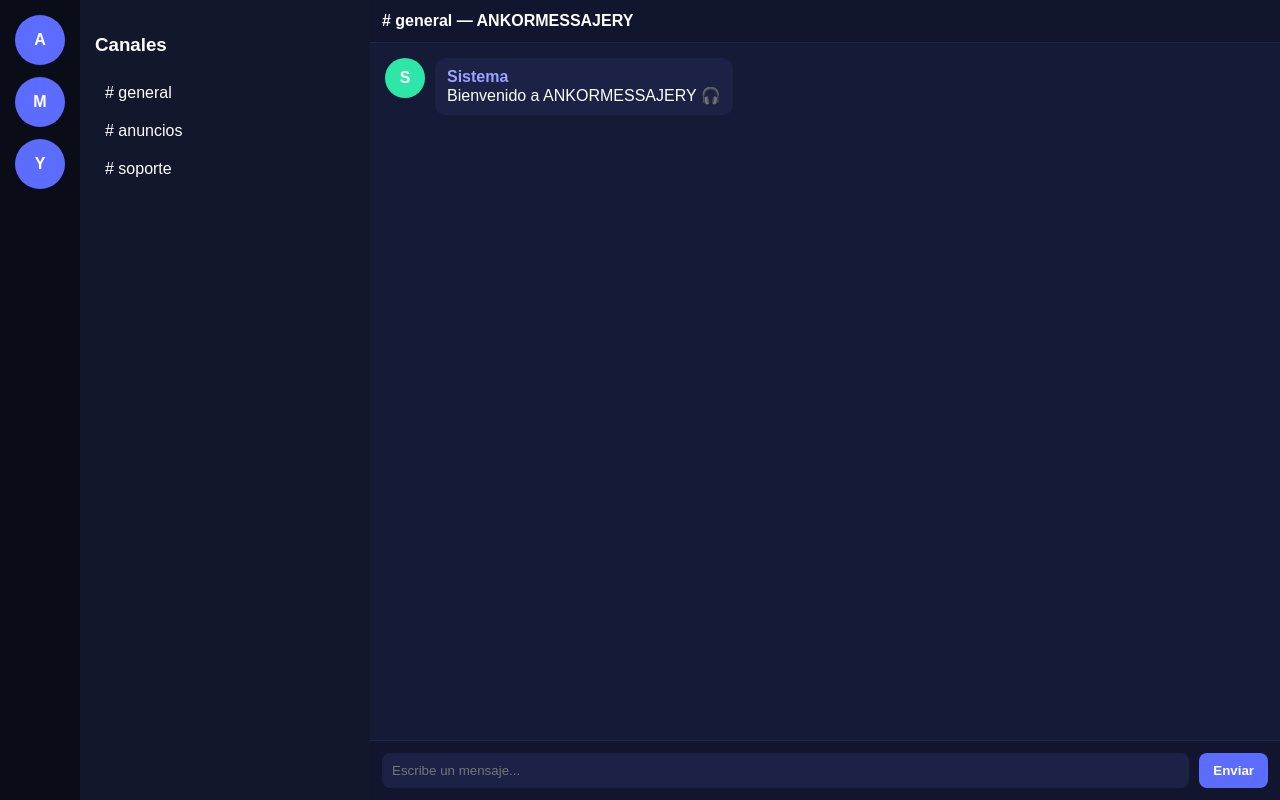
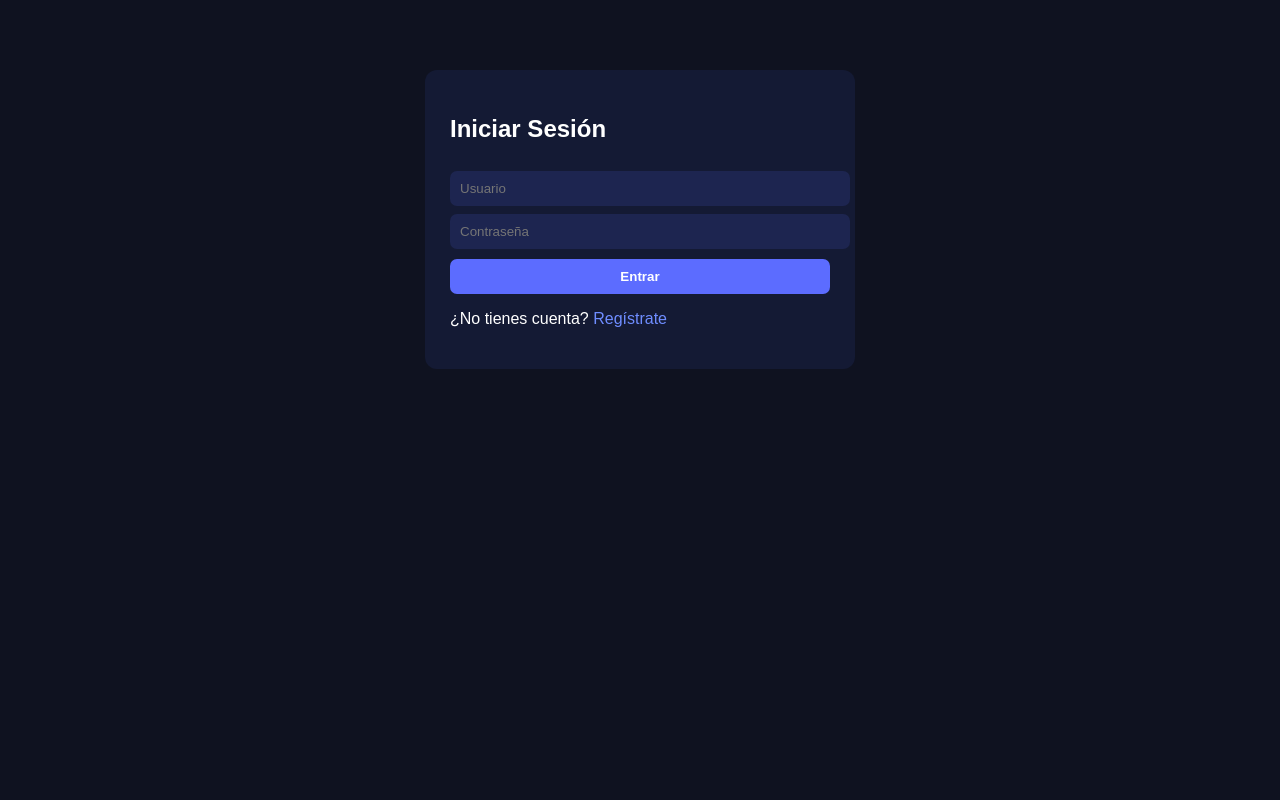
Before and after one commit to ANKOR-13/ANKORMESSAJERY, a plain HTML site: page index.html in a window 1280 px wide. Drawn offline with Linux system fonts and the light colour scheme.

Commit message:
Refactor HTML structure and styles for login page
Signed-off-by: ANKOR-13 <josucardeq23@gmail.com>

```diff
--- a/index.html
+++ b/index.html
@@ -1,247 +1,203 @@
 <!DOCTYPE html>
 <html lang="es">
 <head>
-<meta charset="UTF-8" />
-<meta name="viewport" content="width=device-width, initial-scale=1.0" />
-<title>ANKORMESSAJERY</title>
+<meta charset="UTF-8">
+<meta name="viewport" content="width=device-width, initial-scale=1.0">
+<title>ANKORMESSAJERY — Login</title>
 
 <style>
-/* 🎨 COLORES PERSONALIZABLES */
-:root{
-  --bg-dark:#0f1220;
-  --bg-panel:#11162e;
-  --bg-light:#151b36;
-  --primary:#5c6cff;
-  --accent:#2ee6a8;
-  --text:#ffffff;
-  --secondary:#9aa3ff;
+body{
+  margin:0;
+  background:#0f1220;
+  color:white;
+  font-family:Arial;
 }
 
-/* RESET */
-body{
-  margin:0;
-  font-family: Arial, Helvetica, sans-serif;
-  background:var(--bg-dark);
-  color:var(--text);
+/* CONTENEDOR */
+.box{
+  max-width:380px;
+  margin:70px auto;
+  padding:25px;
+  background:#141a34;
+  border-radius:12px;
 }
 
-/* 🌍 LAYOUT */
-.app{
-  display:flex;
-  height:100vh;
+/* INPUTS */
+input{
+  width:100%;
+  padding:10px;
+  border-radius:7px;
+  border:none;
+  margin-top:8px;
+  background:#1d2550;
+  color:white;
+}
+button{
+  width:100%;
+  margin-top:10px;
+  padding:10px;
+  border-radius:7px;
+  border:none;
+  font-weight:bold;
+  cursor:pointer;
+  background:#5c6cff;
+  color:white;
 }
 
-/* SERVERS */
-.servers{
-  width:80px;
-  background:#0a0d18;
-  display:flex;
-  flex-direction:column;
-  align-items:center;
-  padding-top:15px;
-  gap:12px;
-}
+.hide{display:none;}
 
-.server{
-  width:50px;
-  height:50px;
+.avatar{
+  width:60px;
+  height:60px;
   border-radius:50%;
-  background:var(--primary);
+  background:#2ee6a8;
   display:flex;
   justify-content:center;
   align-items:center;
+  font-size:25px;
   font-weight:bold;
-  cursor:pointer;
-  transition:0.2s;
+  margin:auto;
 }
 
-.server:hover{
-  transform:scale(1.1) rotate(2deg);
-}
-
-/* SIDEBAR */
-.sidebar{
-  width:260px;
-  background:#13172b;
-  padding:15px;
-}
-
-.channel{
-  padding:10px;
-  border-radius:6px;
-  cursor:pointer;
-  transition:0.2s;
-}
-
-.channel:hover{
-  background:#1d2342;
-  transform:translateX(3px);
-}
-
-/* CHAT */
-.chat{
-  flex:1;
-  display:flex;
-  flex-direction:column;
-  background:var(--bg-light);
-}
-
-/* HEADER */
-.chat-header{
-  padding:12px;
-  background:var(--bg-panel);
-  font-weight:bold;
-  border-bottom:1px solid #1f264b;
-}
-
-/* MESSAGES */
-.messages{
-  flex:1;
-  padding:15px;
-  overflow-y:auto;
-}
-
-.message{
-  margin-bottom:14px;
-  display:flex;
-  gap:10px;
-  animation:fadeIn .25s ease forwards;
-  opacity:0;
-}
-
-@keyframes fadeIn{
-  from{opacity:0; transform:translateY(5px);}
-  to{opacity:1; transform:none;}
-}
-
-.avatar{
-  width:40px;
-  height:40px;
-  border-radius:50%;
-  background:var(--accent);
-  display:flex;
-  justify-content:center;
-  align-items:center;
-  font-weight:bold;
-}
-
-/* TEXT */
-.message-text{
-  background:#1b2246;
-  padding:10px 12px;
-  border-radius:10px;
-}
-
-.message-user{
-  font-weight:bold;
-  color:var(--secondary);
-}
-
-/* INPUT AREA */
-.input{
-  padding:12px;
-  border-top:1px solid #1f264b;
-  background:var(--bg-panel);
-  display:flex;
-  gap:10px;
-}
-
-.input input{
-  flex:1;
-  padding:10px;
-  border-radius:8px;
-  border:none;
-  outline:none;
-  background:#1b2246;
-  color:white;
-}
-
-.send-btn{
-  padding:10px 14px;
-  border-radius:8px;
-  border:none;
-  cursor:pointer;
-  font-weight:bold;
-  background:var(--primary);
-  color:white;
-  transition:.2s;
-}
-
-.send-btn:hover{
-  transform:scale(1.05);
-}
-
-/* 📱 RESPONSIVE */
-@media (max-width:900px){
-  .servers{display:none;}
-  .sidebar{display:none;}
-}
+a{color:#6f8dff; cursor:pointer}
 </style>
 </head>
 
 <body>
 
-<div class="app">
+<!-- LOGIN -->
+<div class="box" id="loginBox">
+  <h2>Iniciar Sesión</h2>
 
-  <div class="servers">
-    <div class="server">A</div>
-    <div class="server">M</div>
-    <div class="server">Y</div>
-  </div>
+  <input id="loginUser" placeholder="Usuario">
+  <input id="loginPass" type="password" placeholder="Contraseña">
 
-  <div class="sidebar">
-    <h3>Canales</h3>
-    <div class="channel"># general</div>
-    <div class="channel"># anuncios</div>
-    <div class="channel"># soporte</div>
-  </div>
+  <button onclick="login()">Entrar</button>
 
-  <div class="chat">
-    <div class="chat-header">
-      # general — ANKORMESSAJERY
-    </div>
+  <p>¿No tienes cuenta? <a onclick="showRegister()">Regístrate</a></p>
+</div>
 
-    <div class="messages" id="messages">
-      <div class="message">
-        <div class="avatar">S</div>
-        <div class="message-text">
-          <span class="message-user">Sistema</span><br>
-          Bienvenido a ANKORMESSAJERY 🎧
-        </div>
-      </div>
-    </div>
+<!-- REGISTRO -->
+<div class="box hide" id="registerBox">
+  <h2>Crear Cuenta</h2>
 
-    <div class="input">
-      <input id="msgBox" type="text" placeholder="Escribe un mensaje...">
-      <button class="send-btn" onclick="send()">Enviar</button>
-    </div>
-  </div>
+  <input id="regUser" placeholder="Usuario">
+  <input id="regPass" type="password" placeholder="Contraseña">
 
+  <button onclick="register()">Registrar</button>
+
+  <p>¿Ya tienes cuenta? <a onclick="showLogin()">Inicia sesión</a></p>
+</div>
+
+<!-- PERFIL -->
+<div class="box hide" id="profileBox">
+  <div class="avatar" id="avatarBox"></div>
+
+  <h2 id="welcome"></h2>
+
+  <h3>Cambiar nombre</h3>
+  <input id="newName" placeholder="Nuevo nombre">
+  <button onclick="changeName()">Guardar</button>
+
+  <h3>Cambiar Avatar (1 letra)</h3>
+  <input id="newAvatar" maxlength="1" placeholder="A">
+  <button onclick="changeAvatar()">Actualizar</button>
+
+  <button style="background:red" onclick="logout()">Cerrar sesión</button>
 </div>
 
 <script>
-function send(){
-  let box = document.getElementById("msgBox");
-  let text = box.value.trim();
-  if(!text) return;
+// guardar usuarios
+let users = JSON.parse(localStorage.getItem("users")) || {};
+let session = localStorage.getItem("session");
 
-  let chat = document.getElementById("messages");
+// mostrar pantallas
+function showLogin(){
+  loginBox.classList.remove("hide");
+  registerBox.classList.add("hide");
+  profileBox.classList.add("hide");
+}
+function showRegister(){
+  loginBox.classList.add("hide");
+  registerBox.classList.remove("hide");
+  profileBox.classList.add("hide");
+}
+function showProfile(){
+  loginBox.classList.add("hide");
+  registerBox.classList.add("hide");
+  profileBox.classList.remove("hide");
+}
 
-  let div = document.createElement("div");
-  div.className="message";
-  div.innerHTML = `
-    <div class="avatar">U</div>
-    <div class="message-text">
-      <span class="message-user">Usuario</span><br>
-      ${text}
-    </div>
-  `;
+// registrar
+function register(){
+  let u = regUser.value.trim();
+  let p = regPass.value.trim();
 
-  chat.appendChild(div);
-  chat.scrollTop = chat.scrollHeight;
+  if(!u || !p) return alert("Completa todo");
 
-  box.value = "";
+  if(users[u]) return alert("Ese usuario ya existe");
+
+  users[u] = {password:p, name:u, avatar:u[0].toUpperCase()};
+  localStorage.setItem("users",JSON.stringify(users));
+
+  alert("Registro exitoso 😄");
+  showLogin();
 }
+
+// login
+function login(){
+  let u = loginUser.value.trim();
+  let p = loginPass.value.trim();
+
+  if(!users[u]) return alert("Usuario no encontrado");
+  if(users[u].password!==p) return alert("Contraseña incorrecta");
+
+  session = u;
+  localStorage.setItem("session",u);
+
+  loadProfile();
+}
+
+// cargar perfil
+function loadProfile(){
+  if(!session) return showLogin();
+
+  let user = users[session];
+  welcome.innerText = "Bienvenido " + user.name;
+  avatarBox.innerText = user.avatar;
+
+  showProfile();
+}
+
+// cambiar nombre
+function changeName(){
+  let n = newName.value.trim();
+  if(!n) return;
+
+  users[session].name = n;
+  localStorage.setItem("users",JSON.stringify(users));
+  loadProfile();
+}
+
+// cambiar avatar
+function changeAvatar(){
+  let a = newAvatar.value.trim().toUpperCase();
+  if(!a) return;
+
+  users[session].avatar = a;
+  localStorage.setItem("users",JSON.stringify(users));
+  loadProfile();
+}
+
+// cerrar sesión
+function logout(){
+  localStorage.removeItem("session");
+  session = null;
+  showLogin();
+}
+
+// si hay sesión activa
+if(session) loadProfile();
 </script>
 
 </body>
```
